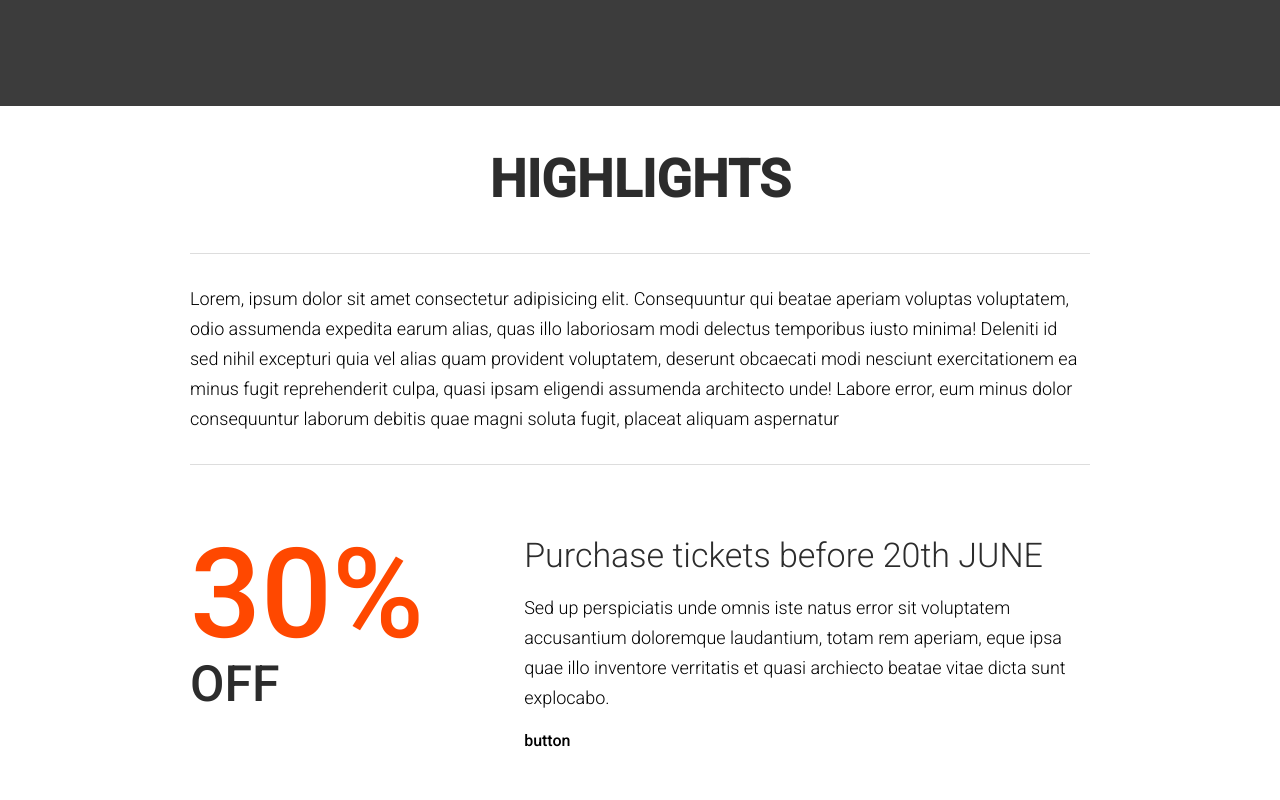
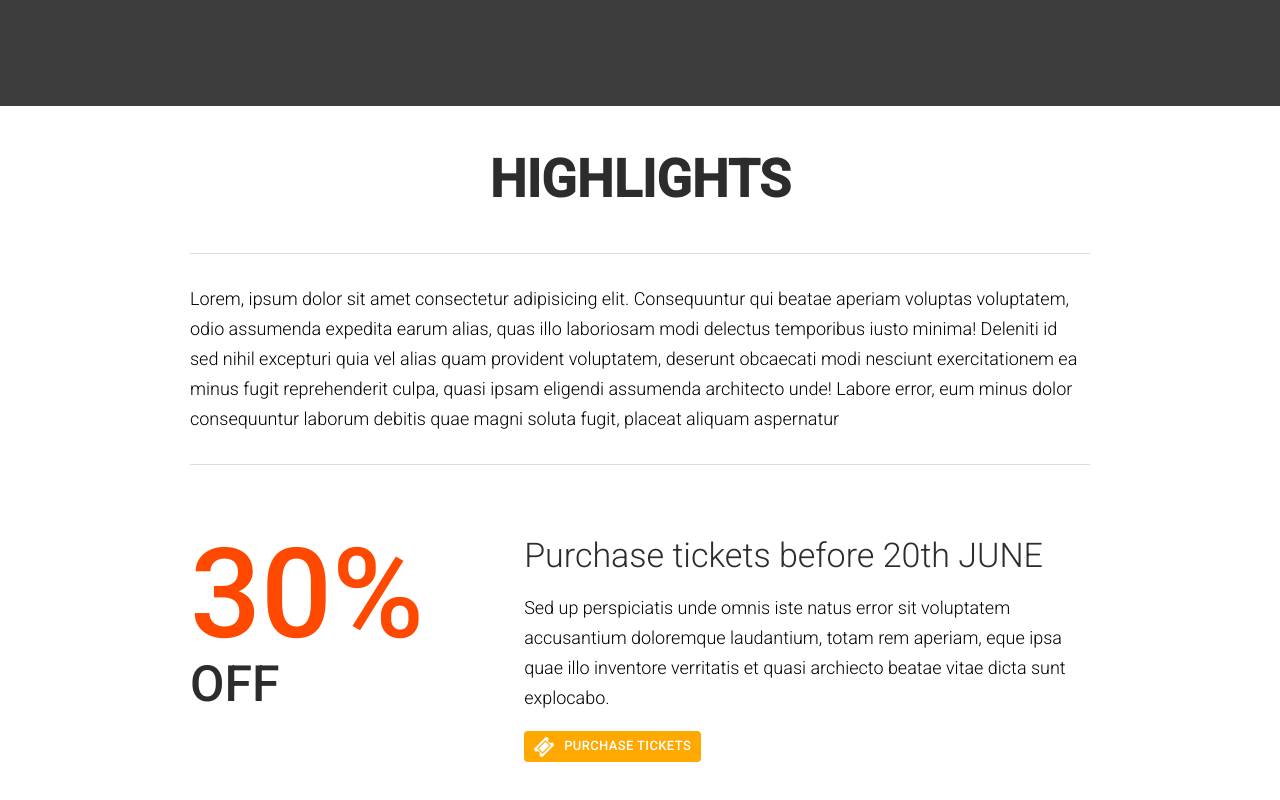
Before and after one commit to nghuuton/the-venue, a React (Create React App) app: page / in a window 1280 px wide. Shown: the part 1366-2166 px from the top of the page. Built offline with nearby package versions, Linux system fonts and the light colour scheme.

Commit message:
Button component

```diff
--- a/src/components/HighLights/Discount.jsx
+++ b/src/components/HighLights/Discount.jsx
@@ -1,6 +1,7 @@
 import React, { useState, useEffect } from "react";
 import Fade from "react-reveal/Fade";
 import Slide from "react-reveal/Slide";
+import MyButton from "../utils/MyButton";
 
 const Discount = () => {
   const [disCountStart, setDisCountStart] = useState(0);
@@ -37,7 +38,12 @@
               quae illo inventore verritatis et quasi archiecto beatae vitae
               dicta sunt explocabo.
             </p>
-            <div>button</div>
+            <MyButton
+              text="Purchase tickets"
+              bck="#ffa800"
+              color="#fff"
+              link=""
+            />
           </div>
         </Slide>
       </div>
--- /dev/null
+++ b/src/components/utils/MyButton.jsx
@@ -0,0 +1,21 @@
+import React from "react";
+import Button from "@material-ui/core/Button";
+
+import TicketIcon from "../../resources/images/icons/ticket.png";
+
+const MyButton = (props) => {
+  const { bck, color, text, link } = props;
+  return (
+    <Button
+      href={link}
+      variant="contained"
+      size="small"
+      style={{ background: `${bck}`, color: `${color}`, boxShadow: "none" }}
+    >
+      <img src={TicketIcon} className="iconImage" alt="icon_button" />
+      {text}
+    </Button>
+  );
+};
+
+export default MyButton;
```
